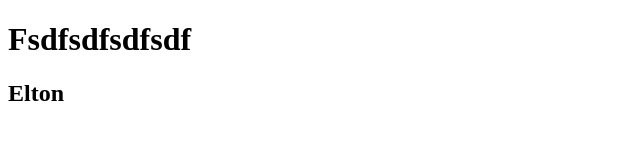
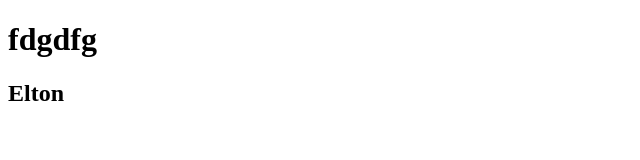
Before and after one commit to DimkaDIm11/repo26, a plain HTML site: page index.html in a window 1280 px wide. Shown: the whole page, without its empty margins (0-640 px from the left). Drawn offline with Linux system fonts and the light colour scheme.

Commit message:
dssrfsdf

```diff
--- a/index.html
+++ b/index.html
@@ -6,7 +6,7 @@
     <title>Document</title>
 </head>
 <body>
-    <h1>Fsdfsdfsdfsdf</h1>
+    <h1>fdgdfg</h1>
     <h2>Elton</h2>
 </body>
 </html>
```
